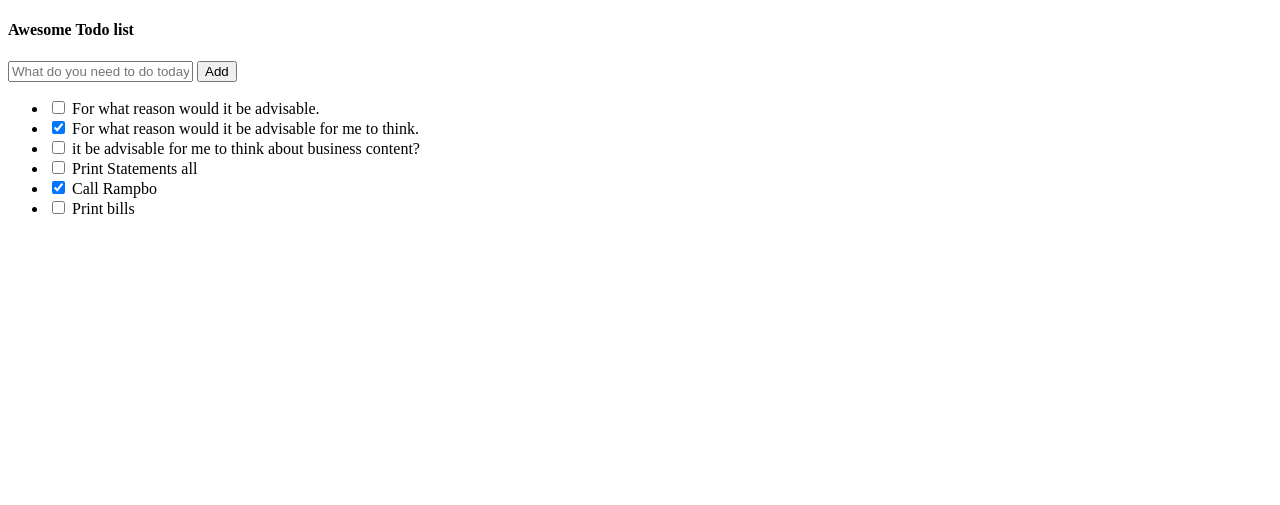
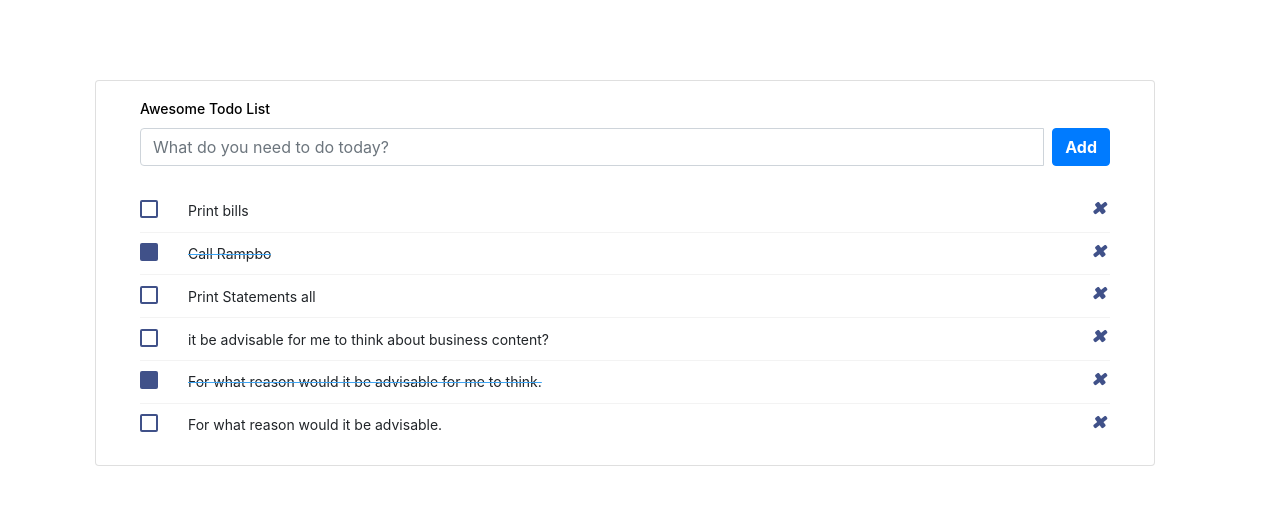
Before and after one commit to samsonadeleke/php-to-do, a PHP site: page / in a window 1280 px wide. Shown: the top 505 px of the page. Run offline with PHP 8.4, Linux system fonts and the light colour scheme; some libraries are stand-ins or nearby versions.

Commit message:
chore: update styles

```diff
--- a/view/todo.html.php
+++ b/view/todo.html.php
@@ -4,7 +4,9 @@
     <meta charset="UTF-8">
     <meta name="viewport" content="width=device-width, initial-scale=1.0">
     <title>TODO App</title>
-    <link href="/assets/css/style.css" type="text/css" />
+    <link href="/assets/css/style.css" type="text/css" rel="stylesheet" />
+    <link href="https://cdnjs.cloudflare.com/ajax/libs/font-awesome/4.0.3/css/font-awesome.css" type="text/css" rel="stylesheet" />
+    <link href="https://maxcdn.bootstrapcdn.com/bootstrap/4.0.0/css/bootstrap.min.css" type="text/css" rel="stylesheet" />
 </head>
 <body>
     <div class="page-content page-container" id="page-content">
```
